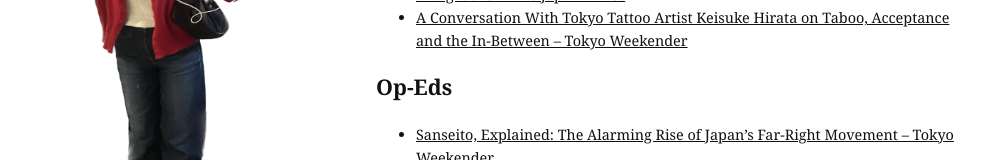
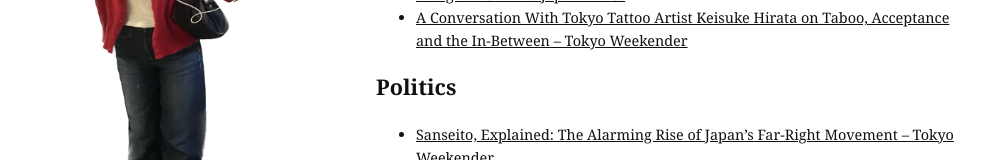
Before and after one commit to wakabss/portfolio-site, a Next.js app: page /reported in a window 1280 px wide. Shown: the part 407-567 px from the top of the page, without its empty margins (106-1111 px from the left). Built offline with nearby package versions, Linux system fonts and the light colour scheme.

Commit message:
Update page.tsx

```diff
--- a/app/reported/page.tsx
+++ b/app/reported/page.tsx
@@ -30,7 +30,7 @@ export default function ReportedPage() {
           </li>
         </ul>
 
-        <h2>Op-Eds</h2>
+        <h2>Politics</h2>
         <ul>
           <li>
             <a
```
